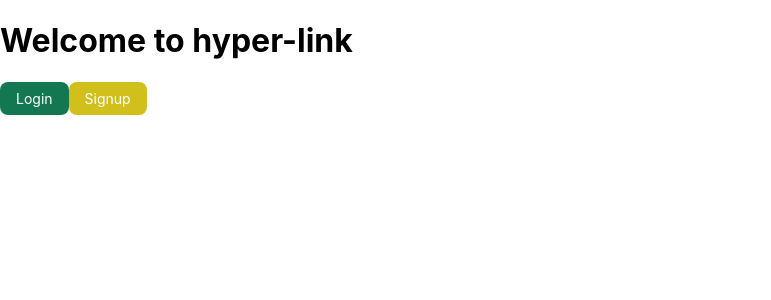
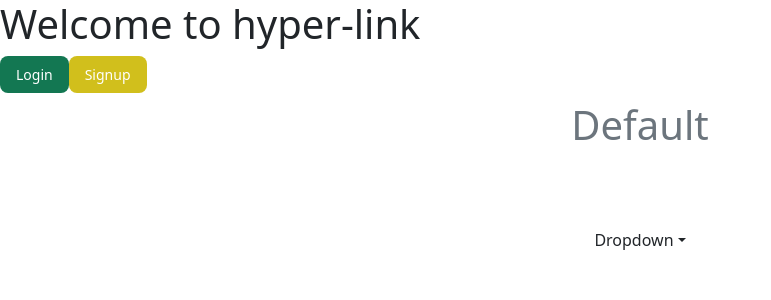
Before and after one commit to Dylan-Mleczko/hyperlink, a React (Create React App) app: page / in a window 1280 px wide. Shown: the top 300 px of the page, without its empty margins (0-771 px from the left). Built offline with nearby package versions, Linux system fonts and the light colour scheme.

Commit message:
feat: setup bootstrap frontend [sc-138]

```diff
--- a/package.json
+++ b/package.json
@@ -7,11 +7,14 @@
     "@testing-library/jest-dom": "^5.16.5",
     "@testing-library/react": "^13.3.0",
     "@testing-library/user-event": "^13.5.0",
+    "axios": "^0.27.2",
+    "bootstrap": "^5.2.0",
     "formik": "^2.2.9",
     "react": "^18.2.0",
     "react-dom": "^18.2.0",
     "react-router-dom": "^6.3.0",
     "react-scripts": "5.0.1",
+    "reactstrap": "^9.1.3",
     "web-vitals": "^2.1.4",
     "yup": "^0.32.11"
   },
--- a/src/App.js
+++ b/src/App.js
@@ -1,5 +1,9 @@
 import './App.css';
 import AppRoutes from './routes/routes';
+// Bootstrap CSS
+import 'bootstrap/dist/css/bootstrap.min.css';
+// Bootstrap Bundle JS
+import 'bootstrap/dist/js/bootstrap.bundle.min';
 
 const App = () => {
   return (
--- /dev/null
+++ b/src/components/Header.jsx
@@ -0,0 +1,3 @@
+import { Container, Button, Navbar, Nav, NavbarBrand, NavLink, NavItem } from 'reactstrap';
+
+export const Header = () => {};
--- a/src/pages/signup/signup.js
+++ b/src/pages/signup/signup.js
@@ -137,7 +137,7 @@ const SignUp = (props) => {
               </button>
               <br />
               <div className="lh-copy mt3">
-                <Link to="login" className="details-footer">
+                <Link to={'/login'} id="login" className="details-footer">
                   Already have an account?
                 </Link>
               </div>
--- a/src/pages/welcome/welcome.js
+++ b/src/pages/welcome/welcome.js
@@ -1,11 +1,19 @@
 import { React } from 'react';
 import { Link } from 'react-router-dom';
+import { useState } from 'react';
+import { Dropdown, DropdownToggle, DropdownMenu, DropdownItem } from 'reactstrap';
 
 import '../../index.css';
 
 const Welcome = () => {
+  const [theme, setTheme] = useState(null);
+  const [dropdownOpen, setdropdownOpen] = useState(false);
+  const resetTheme = () => {
+    setTheme(null);
+  };
+
   return (
-    <div>
+    <div className="mb-2">
       <h1>Welcome to hyper-link</h1>
       <Link to={'/login'} id="login" className="solid-buttton">
         Login
@@ -13,6 +21,28 @@ const Welcome = () => {
       <Link to={'/signup'} id="signup" className="solid-buttton">
         Signup
       </Link>
+      {/* demo: please don't keep this forever */}
+      <div
+        className={`text-capitalize h1 mb-4 w-100 text-center text-${
+          theme ? theme.toLowerCase() : 'secondary'
+        }`}
+      >
+        {`${theme || 'Default'}`}
+      </div>
+      <div className="d-flex justify-content-center p-5">
+        <Dropdown isOpen={dropdownOpen} toggle={() => setdropdownOpen(!dropdownOpen)}>
+          <DropdownToggle color={theme} caret>
+            Dropdown
+          </DropdownToggle>
+          <DropdownMenu>
+            <DropdownItem onClick={() => setTheme('primary')}>Primary Theme</DropdownItem>
+            <DropdownItem onClick={() => setTheme('danger')}>Danger Theme</DropdownItem>
+            <DropdownItem onClick={() => setTheme('success')}>Success Theme</DropdownItem>
+            <DropdownItem divider />
+            <DropdownItem onClick={resetTheme}>Default Theme</DropdownItem>
+          </DropdownMenu>
+        </Dropdown>
+      </div>
     </div>
   );
 };
```
Also changed, not shown: 1 other file (tests, documents, lock files or other folders).
